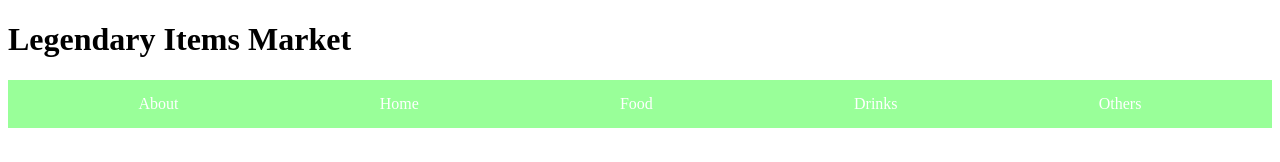
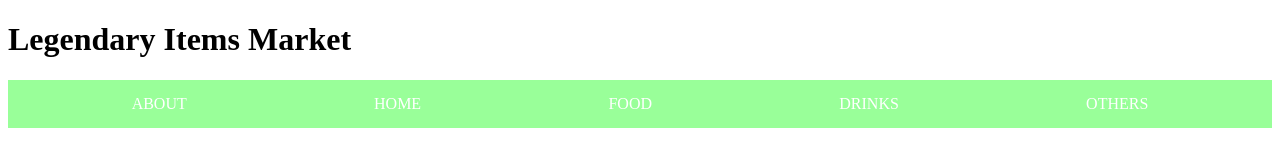
Before and after one commit to tretrautroll2/Projectfoodweb, a React (Create React App) app: page / in a window 1280 px wide. Shown: the top 162 px of the page. Built offline with nearby package versions, Linux system fonts and the light colour scheme; grey boxes are pictures that could not be loaded.

Commit message:
New Method for Item Description Modal

```diff
--- a/src/Navbar.js
+++ b/src/Navbar.js
@@ -5,21 +5,21 @@ import Food from './Pages/Food';
 import Drinks from './Pages/Drinks';
 import Others from './Pages/Others';
 export default function Navbar() {
-const [activeTab, setActiveTab] = useState("Home");
+const [activeTab, setActiveTab] = useState("HOME");
 const NavItems = [
-    {name: "About",
+    {name: "ABOUT",
     info: <About />
     },
-    {name: "Home",
+    {name: "HOME",
     info: <Home />
     },
-    {name: "Food",
+    {name: "FOOD",
     info: <Food />
     },
-    {name: "Drinks",
+    {name: "DRINKS",
     info: <Drinks />
     },
-    {name: "Others",
+    {name: "OTHERS",
     info: <Others />
     }
 ]
--- a/src/Pages/Food.js
+++ b/src/Pages/Food.js
@@ -4,6 +4,7 @@ import Pork3 from './img/Pork3.webp'
 import Beef1 from './img/Beef1.webp'
 import Beef2 from './img/Beef2.webp'
 import ItemDescription from './ItemInteract'
+import { useState } from 'react'
 export const AllFoodItems = [
   {name: "Legendary Pork",
   price: 200,
@@ -27,6 +28,7 @@ export const AllFoodItems = [
   }
  ]
 export default function Food(){
+  const [openModal, setOpenModal] = useState(false);
 
 
     return(
@@ -34,17 +36,18 @@ export default function Food(){
         <ul className='no-list container'>
            {AllFoodItems.map((item, index) =>(
           <li key={index} className='item'>
-            <div onClick={ItemDescription}
+            <div onClick={() => setOpenModal(true)}
             className='item-center'>
              <img className="img" src={item.image} alt="ShitImage"></img>
              <h2>{item.name}</h2>
              <p>Price: {item.price}</p>
             </div>
              <button>Add to cart</button>
+
          </li>
            ))}
-
         </ul>
+        <ItemDescription open={openModal} onClose={() => setOpenModal(false)} description={"This is the product description"} />
         </>
     )
 }
--- a/src/Pages/ItemInteract.js
+++ b/src/Pages/ItemInteract.js
@@ -24,23 +24,46 @@ import { AllFoodItems } from "./Food";
 //     image: Beef2
 //     }
 //    ]
-export default function ItemDescription() {
-const [itemModal, setItemModal] = useState(true)
-
-const toggleModal = () => {
-    setItemModal(!itemModal)
+export default function ItemDescription({open, onClose, description}){
+if (!open) return null;
+return(
+    <div>
+    <h1>{description}</h1>
+    <p onClick={onClose}>x</p>
+    </div>
+)
 }
-    return(
-<>
-<div>
-    <div>
-        <h2>Hello</h2>
-        <p>World</p>
-        <button onClick={toggleModal}>Close</button>
-    </div>
-</div>
-</>
-)
 
 
-}
+
+
+
+
+
+
+
+
+
+
+
+
+
+    //     const [itemModal, setItemModal] = useState(true)
+
+// const toggleModal = () => {
+//     setItemModal(!itemModal)
+// }
+//     return(
+// <>
+// <div>
+//     <div className="item-description">
+//         <h2>Hello</h2>
+//         <p>World</p>
+//         <button onClick={toggleModal}>Close</button>
+//     </div>
+// </div>
+// </>
+// )
+
+
+// }
```
